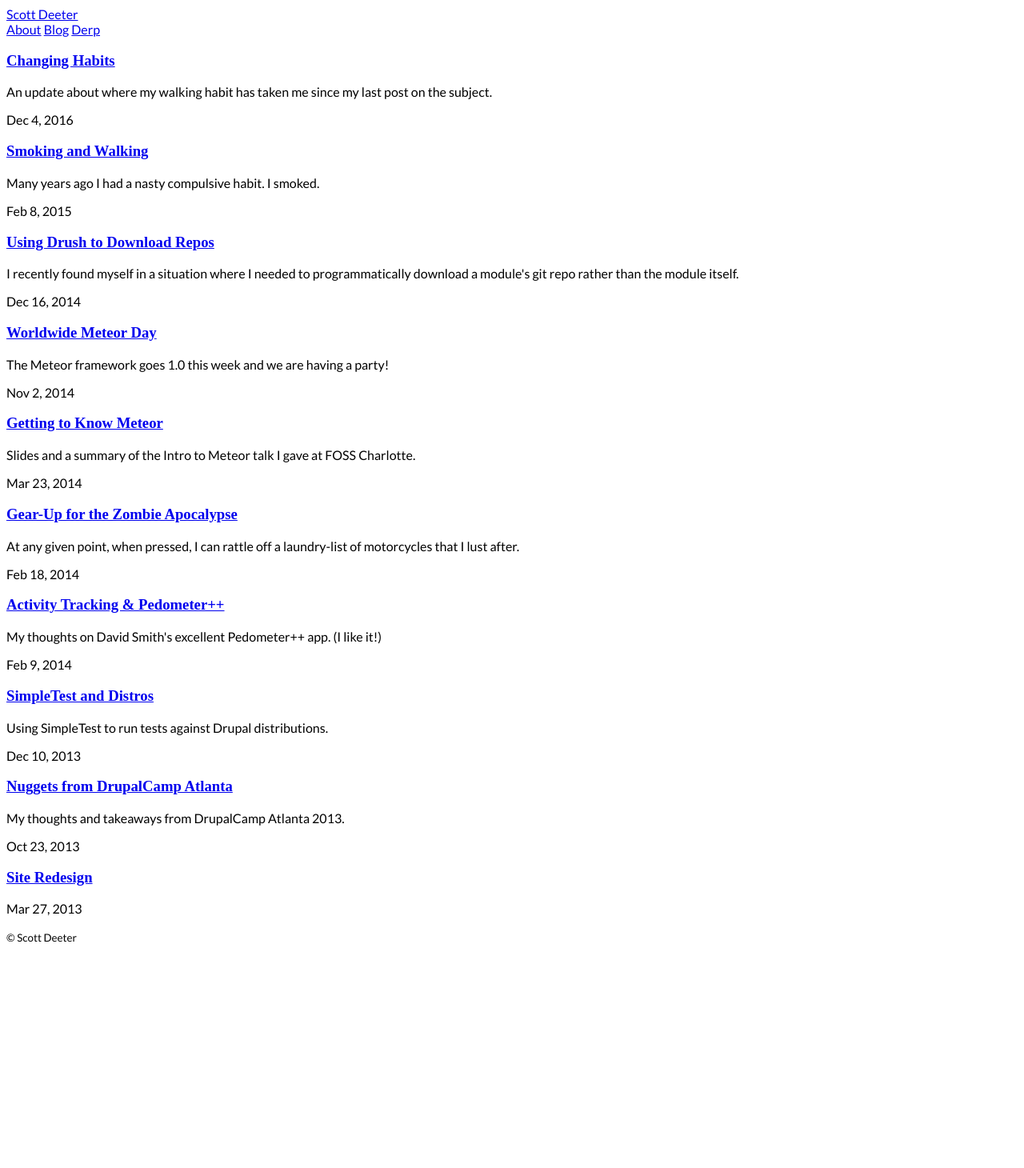
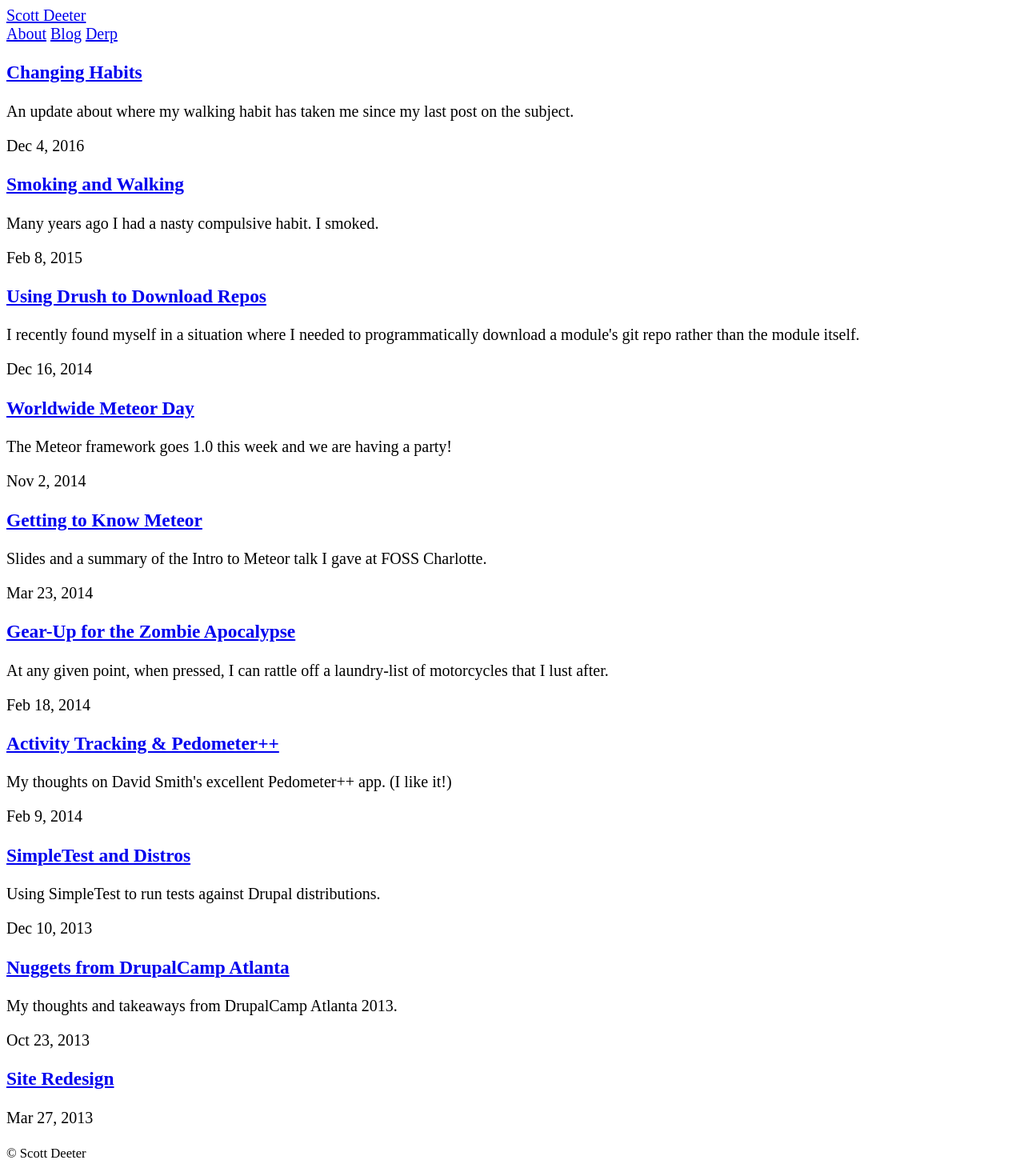
Before and after one commit to deetergp/scottdeeter.com, a Jekyll site: the page built from blog.html, in a window 1280 px wide. Shown: the whole page at 80% size. Built offline with Jekyll 4.4.1, drawn with Linux system fonts in a browser that asks for light colours; some web fonts are replaced; before the commit the page ends 1188 px from its top, so only the background shows below that.

Commit message:
Started new stylesheet for mobile-first styling

```diff
--- /dev/null
+++ b/_sass/_main.scss
@@ -0,0 +1 @@
+html { font-size: 1.25rem }
--- a/css/style.scss
+++ b/css/style.scss
@@ -2,4 +2,4 @@
 ---
 
 // Imports
-@import "typography";
+@import "main";
```
